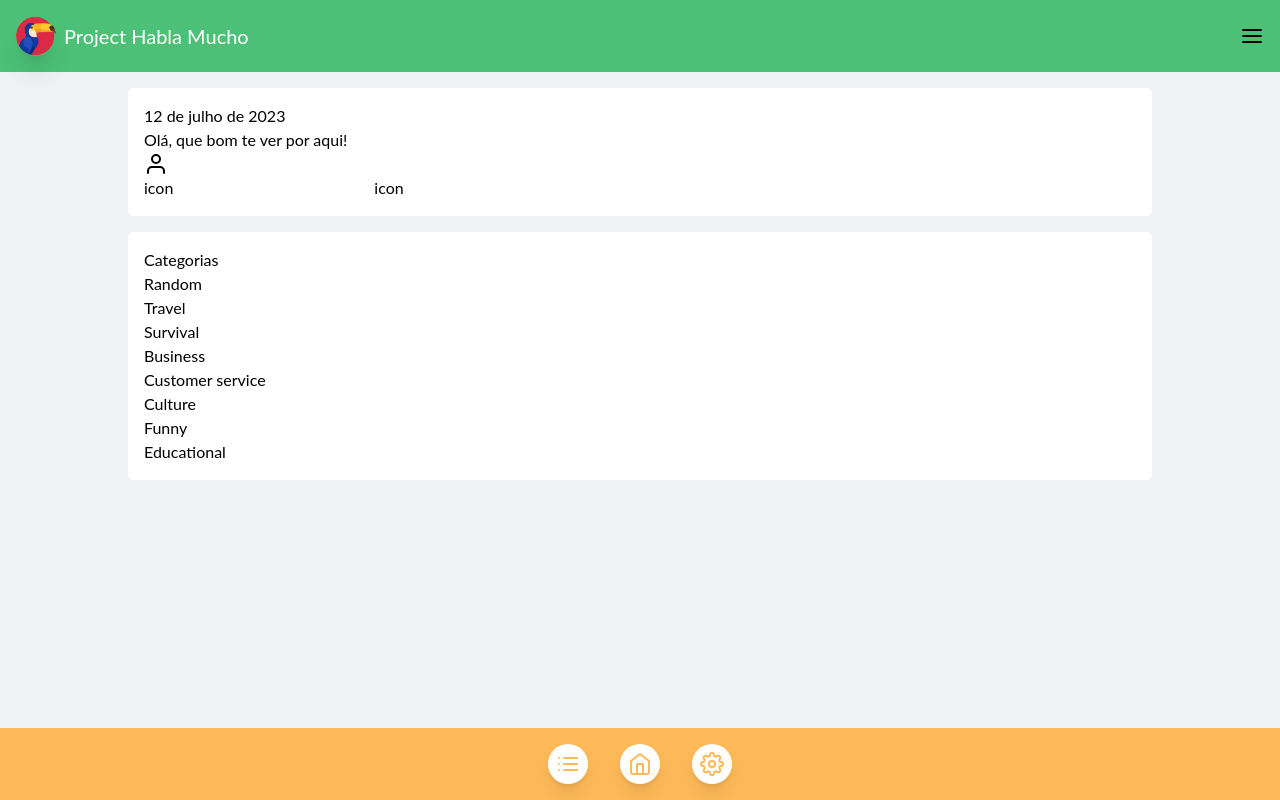
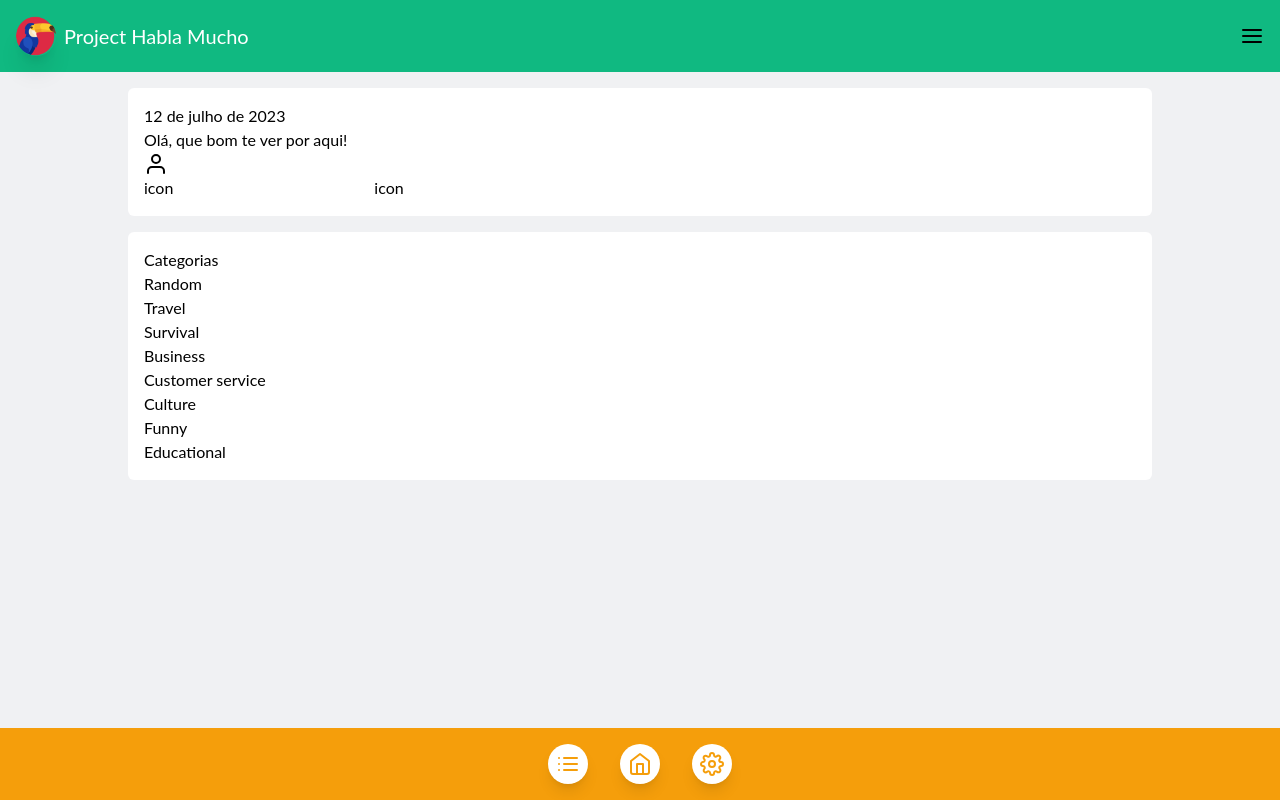
Before and after one commit to emeraldknight-sp/next-project-habla-mucho, a Next.js app: page / in a window 1280 px wide. Built offline with nearby package versions, Linux system fonts and the light colour scheme.

Commit message:
🔧 Add or update configuration files

```diff
--- a/tailwind.config.js
+++ b/tailwind.config.js
@@ -12,18 +12,22 @@ module.exports = {
 			lg: "1024px",
 		},
 		colors: {
+			white: "#FFFFFF",
+			black: "#000000",
+			transparent: "transparent",
 			darkGray: "#344A5F",
 			lightGray: "#F0F1F3",
+			lightBlue: "#63CBE6",
 			blue: "#2295D8",
-			white: "#FFFFFF",
-			black: "#000000",
-			lightBlue: "#63CBE6",
-			red: "#EA676D",
-			purple: "#7D8DE2",
-			green: "#4CC077",
-			yellow: "#FDB958",
+			red: "#EF4444",
+			lightYellow: "#FCD34D",
+			yellow: "#F59E0B",
+			green: "#10B981",
+			purple: "#8B5CF6",
 			pink: "#EC6F91",
-			transparent: "transparent",
+			orange: "#F97316",
+			teal: "#14B8A6",
+			cyan: "#22D3EE",
 		},
 		fontFamily: {
 			sans: ["Lato", "sans-serif"],
```
